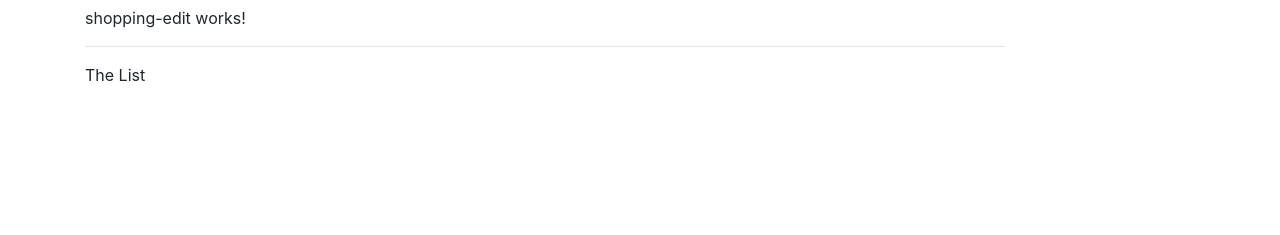
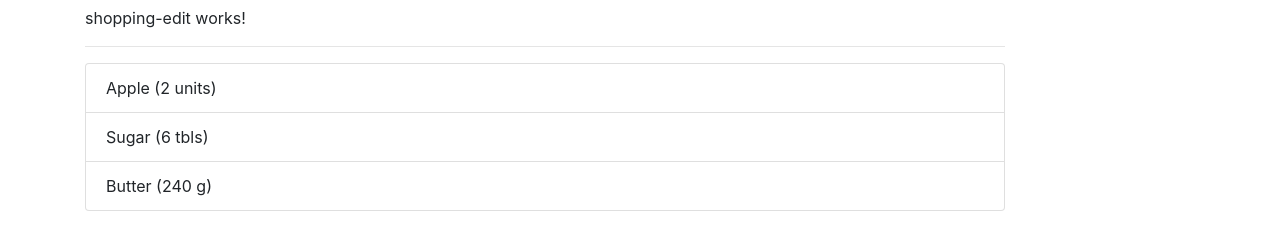
Before and after one commit to DickSwart/swart-ninja-recipes, an Angular app: page / in a window 1280 px wide. Shown: the part 381-616 px from the top of the page. Built offline with nearby package versions, Linux system fonts and the light colour scheme.

Commit message:
ingredients in progress

```diff
--- /dev/null
+++ b/src/app/shared/models/ingredient.model.ts
@@ -0,0 +1,3 @@
+export class Ingredient {
+  constructor(public name: string, public amount: number, public unitOfMeasure:string) { }
+}
--- a/src/app/shopping-list/shopping-list.component.html
+++ b/src/app/shopping-list/shopping-list.component.html
@@ -2,6 +2,10 @@
   <div class="col-10">
     <snr-shopping-edit></snr-shopping-edit>
     <hr>
-    <p>The List</p>
+    <ul class="list-group">
+      <li class="list-group-item" style="cursor:pointer" *ngFor="let ingredient of ingredients">
+        {{ingredient.name}} ({{ingredient.amount}} {{ingredient.unitOfMeasure}})
+      </li>
+    </ul>
   </div>
 </div>
--- a/src/app/shopping-list/shopping-list.component.ts
+++ b/src/app/shopping-list/shopping-list.component.ts
@@ -1,4 +1,5 @@
 import { Component, OnInit } from '@angular/core';
+import { Ingredient } from '../shared/models/ingredient.model';
 
 @Component({
   selector: 'snr-shopping-list',
@@ -6,6 +7,11 @@ import { Component, OnInit } from '@angular/core';
   styleUrls: ['./shopping-list.component.scss']
 })
 export class ShoppingListComponent implements OnInit {
+  ingredients: Ingredient[] = [
+    new Ingredient("Apple",2,"units"),
+    new Ingredient("Sugar",6,"tbls"),
+    new Ingredient("Butter",240,"g")
+  ];
 
   constructor() { }
 
```
